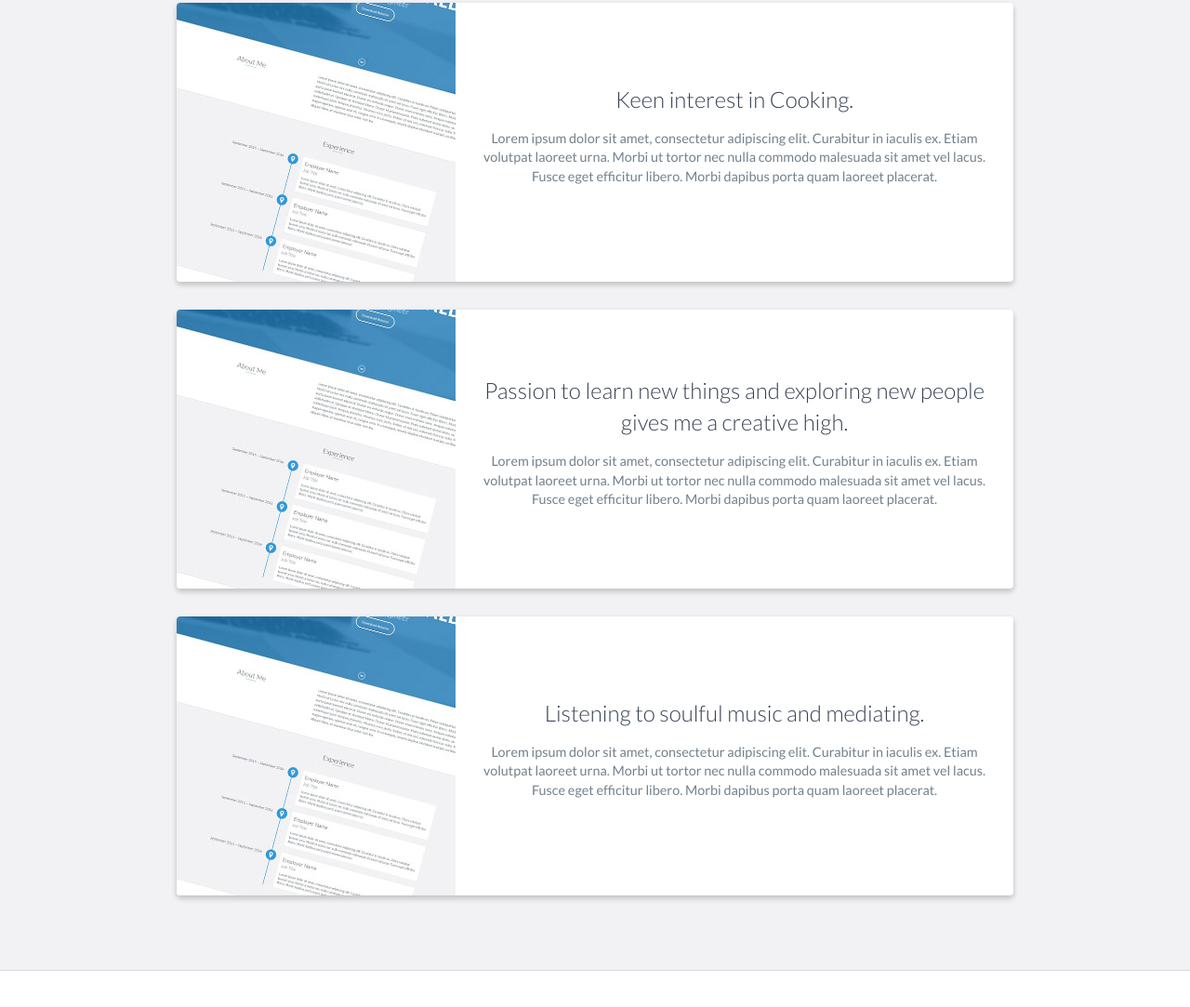
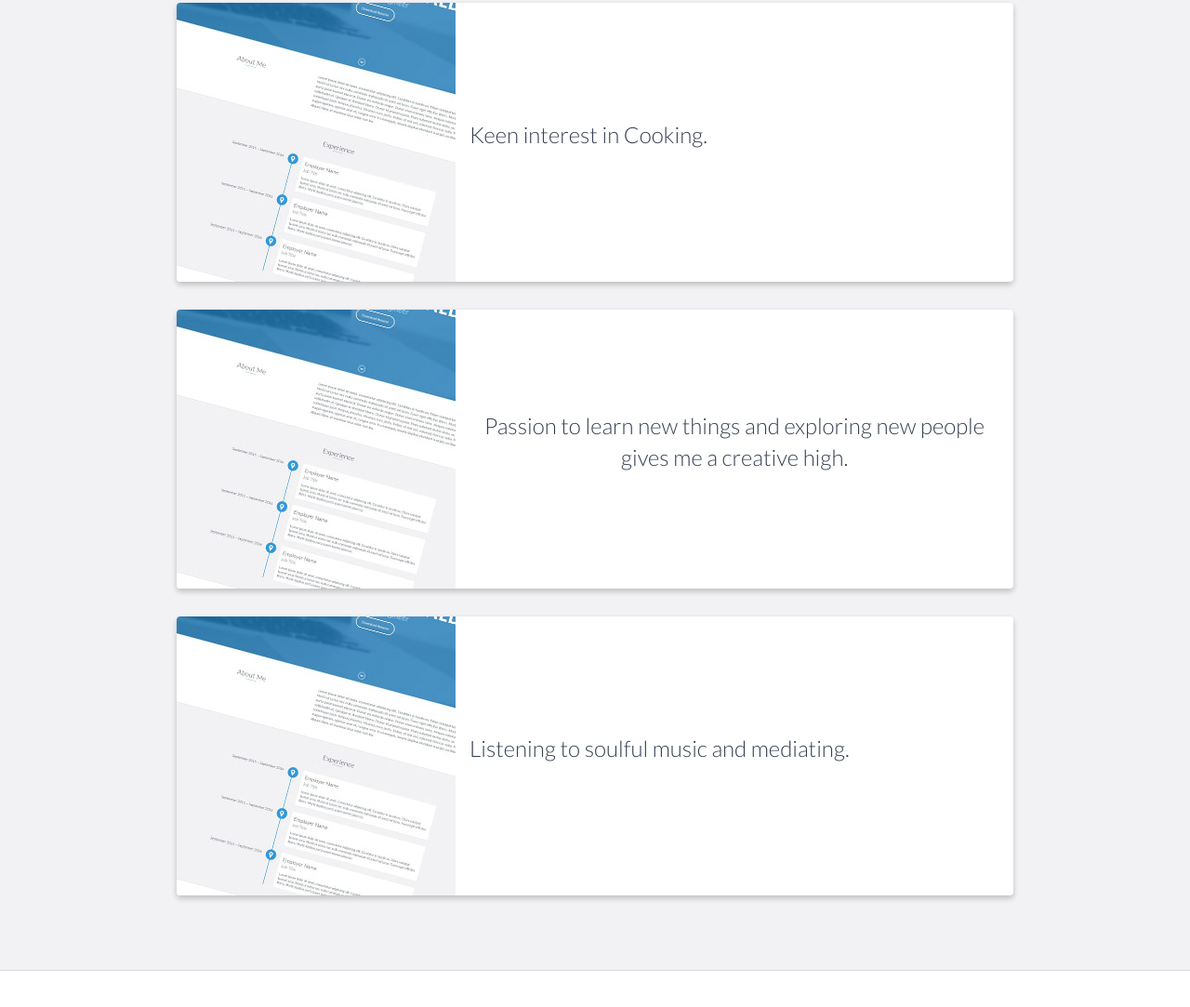
Before and after one commit to CAAditiMaheshwari/CAAditiMaheshwari.github.io, a website: page index.html in a window 1280 px wide. Shown: the part 2732-3815 px from the top of the page at 93% size. Drawn offline with nearby package versions, Linux system fonts and the light colour scheme.

Commit message:
Update index.html

```diff
--- a/index.html
+++ b/index.html
@@ -219,9 +219,7 @@
                     <div class="project-info">
                         <h3>Keen interest in Cooking.</h3>
                         <p>
-                            Lorem ipsum dolor sit amet, consectetur adipiscing elit. Curabitur in iaculis ex. Etiam volutpat laoreet urna. Morbi ut tortor nec nulla commodo malesuada sit amet vel lacus. Fusce eget efficitur libero. Morbi dapibus porta quam laoreet placerat.
-                        </p>
-                      <!--   <a href="#">View Project</a> -->
+
                     </div>
                     <!-- End .project-info -->
                 </div>
@@ -235,7 +233,7 @@
                     <div class="project-info">
                         <h3>Passion to learn new things and exploring new people gives me a creative high.</h3>
                         <p>
-                            Lorem ipsum dolor sit amet, consectetur adipiscing elit. Curabitur in iaculis ex. Etiam volutpat laoreet urna. Morbi ut tortor nec nulla commodo malesuada sit amet vel lacus. Fusce eget efficitur libero. Morbi dapibus porta quam laoreet placerat.
+
                         </p>
                         <!-- <a href="#">View Project</a> -->
                     </div>
@@ -249,7 +247,7 @@
                     <div class="project-info">
                         <h3>Listening to soulful music and mediating.</h3>
                         <p>
-                            Lorem ipsum dolor sit amet, consectetur adipiscing elit. Curabitur in iaculis ex. Etiam volutpat laoreet urna. Morbi ut tortor nec nulla commodo malesuada sit amet vel lacus. Fusce eget efficitur libero. Morbi dapibus porta quam laoreet placerat.
+
                         </p>
                       <!--   <a href="#">View Project</a> -->
                     </div>
```
